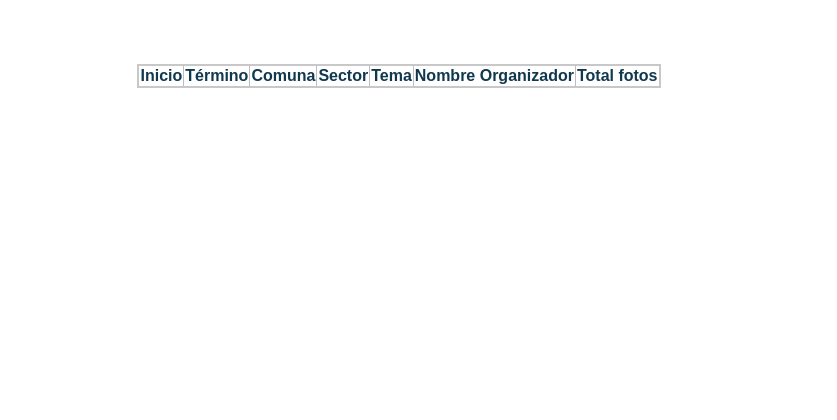
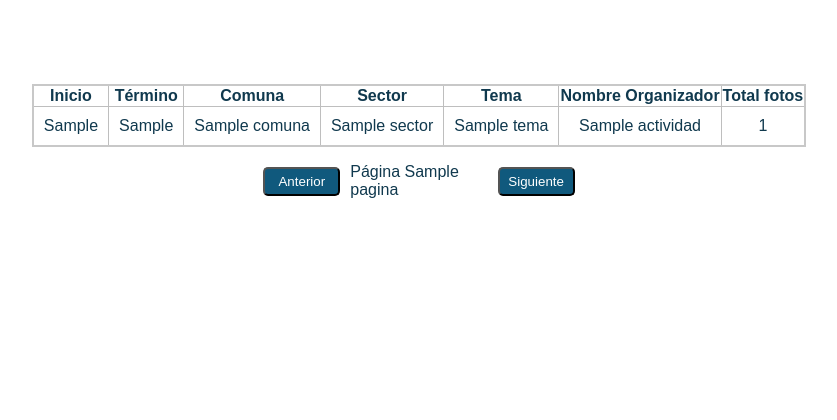
Before and after one commit to fgutierrezalbornoz/desarrollo_web_francisco_guti-rrez, a Flask app: template flask_app/templates/listado-actividades.html in a window 1280 px wide. Shown: the top 420 px of the page, without its empty margins (241-1078 px from the left). After the commit the page ends 198 px from the top, so only its background shows below. Run offline with Flask 3, Linux system fonts and the light colour scheme; the template is opened without the code that fills it: most values are stand-ins (such as "Sample title", 1, 10 or a date in 2020); lists and menus that the app fills with data are empty.

Commit message:
Adapta listado-actividades.html con las condiciones de la tarea 2

```diff
--- a/flask_app/templates/listado-actividades.html
+++ b/flask_app/templates/listado-actividades.html
@@ -9,9 +9,10 @@
             }
         </style>
         <link href="{{ url_for('static', filename='css/tabla.css') }}" rel="stylesheet" type="text/css">
-        <link href="{{ url_for('static', filename='css/styles.css') }}" rel="stylesheet" type="text/css">
+        <link href="{{ url_for('static', filename='css/styles-info.css') }}" rel="stylesheet" type="text/css">
     </head>
     <body>
+        <div class="main-container">
             <table class="listado-actividades" id="listado-actividades">
                 <thead>
                     <tr>
@@ -25,8 +26,38 @@
                     </tr>
                 </thead>
                 <tbody>
+                    {% if actividades %}
+                        {% for actividad in actividades %}
+                            <tr onclick="seleccionaActividad('{{ actividad.id }}')">
+                                <td> {{ actividad.dia_hora_inicio | safe }} </td>
+                                <td> {{ actividad.dia_hora_termino | safe }} </td>
+                                <td> {{ actividad.comuna.nombre }}</td>
+                                <td> {{ actividad.sector }}</td>
+                                <td> {{ actividad.actividad_tema[0].tema if actividad.actividad_tema!=[] else '' }} </td>
+                                <td> {{ actividad.nombre }} </td>
+                                <td> {{ actividad.n_fotos }} </td>
+                            </tr>
+                        {% endfor %}
+                    {% endif%}
                 </tbody>
             </table>
+            {% if pagina %}
+                <div class="btns">
+                    <button
+                        onclick="window.location.href='{{ url_for('listActivities', pagina=pagina|int - 1) }}'"
+                        {% if pagina|int <= 1 %}disabled{% endif %}>
+                        Anterior
+                    </button>
+
+                    <p>Página {{ pagina }}</p>
+
+                    <button
+                        onclick="window.location.href='{{ url_for('listActivities', pagina=pagina|int + 1) }}'">
+                        Siguiente
+                    </button>
+                </div>
+            {% endif %}
+        </div>
         <script src="{{ url_for('static', filename='js/listado-actividades.js') }}"></script>
     </body>
 </html>
```
Lines whose indentation alone changed are shown as unchanged.
